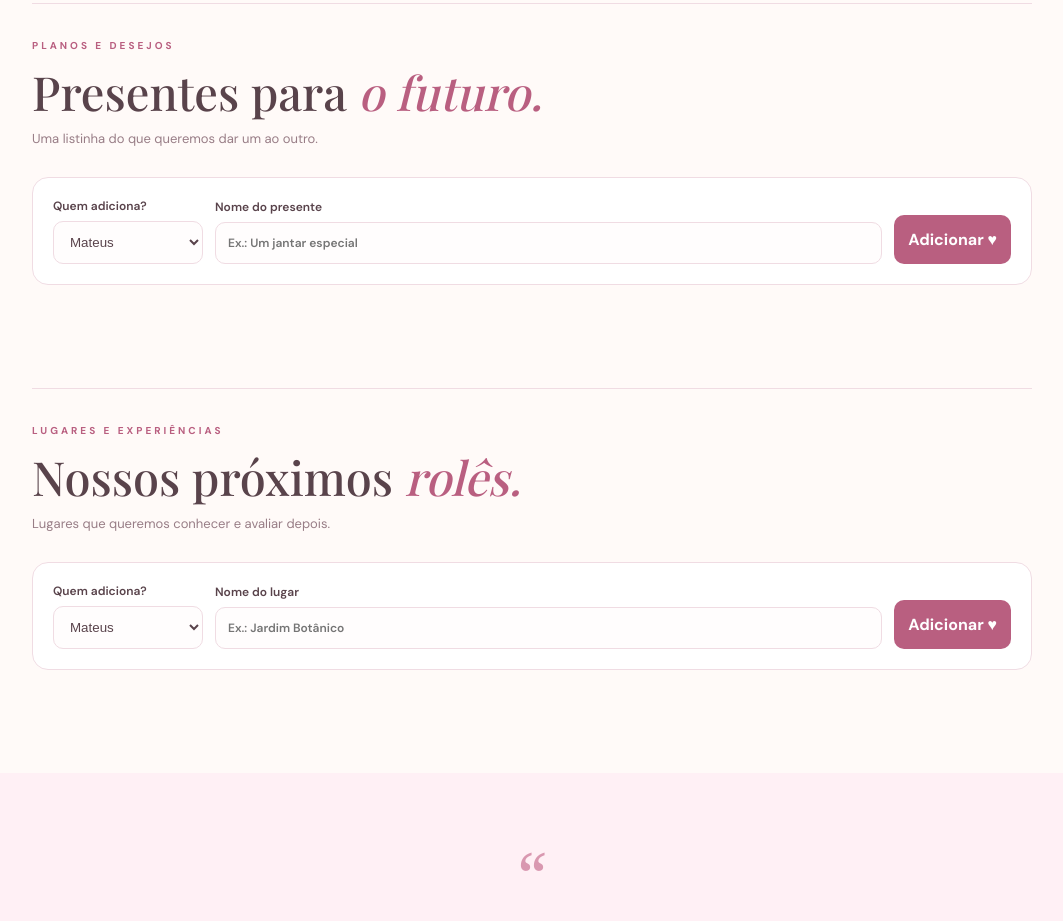
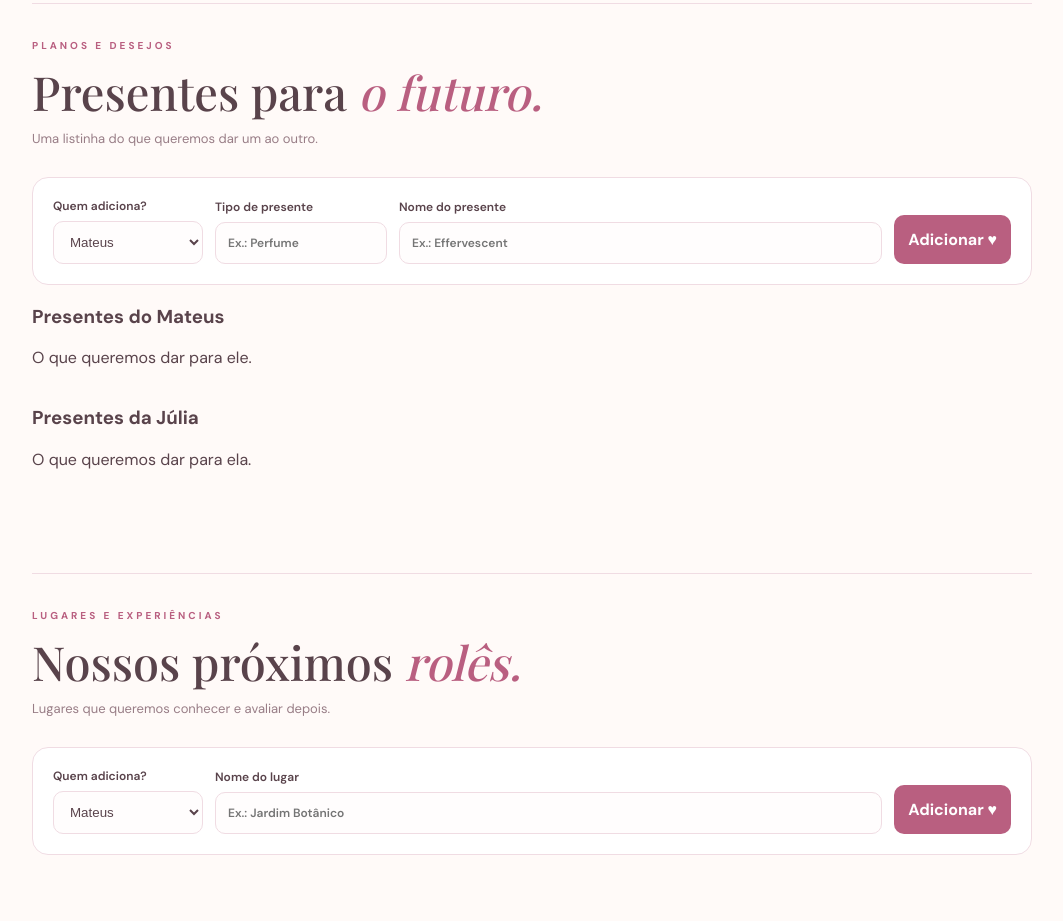
Before and after one commit to mateusrezende07/JU, a plain HTML site: page index.html in a window 1280 px wide. Shown: the part 1259-2180 px from the top of the page, without its empty margins (108-1171 px from the left). Drawn offline with nearby package versions, Linux system fonts and the light colour scheme.

Commit message:
Organiza presentes por destinatário e tipo

```diff
--- a/index.html
+++ b/index.html
@@ -81,8 +81,8 @@
 
 <section class="couple-section" id="presentes">
  <div class="section-heading"><div><span class="eyebrow">PLANOS E DESEJOS</span><h2>Presentes para <em>o futuro.</em></h2><p class="section-intro">Uma listinha do que queremos dar um ao outro.</p></div></div>
- <div class="couple-form-row"><label>Quem adiciona?<select id="giftCreator"><option>Mateus</option><option>Júlia</option></select></label><label class="grow">Nome do presente<input id="giftName" maxlength="90" placeholder="Ex.: Um jantar especial"></label><button class="submit-button compact" id="saveGift" type="button">Adicionar ♥</button></div>
- <p class="status-message" id="giftStatus"></p><div class="couple-list" id="giftList"></div>
+ <div class="couple-form-row gift-form-row"><label>Quem adiciona?<select id="giftCreator"><option>Mateus</option><option>Júlia</option></select></label><label>Tipo de presente<input id="giftType" maxlength="50" placeholder="Ex.: Perfume"></label><label class="grow">Nome do presente<input id="giftName" maxlength="90" placeholder="Ex.: Effervescent"></label><button class="submit-button compact" id="saveGift" type="button">Adicionar ♥</button></div>
+ <p class="status-message" id="giftStatus"></p><div class="gift-columns"><div class="gift-column"><h3>Presentes do Mateus</h3><p class="gift-subtitle">O que queremos dar para ele.</p><div class="couple-list" id="giftListMateus"></div></div><div class="gift-column"><h3>Presentes da Júlia</h3><p class="gift-subtitle">O que queremos dar para ela.</p><div class="couple-list" id="giftListJulia"></div></div></div>
 </section>
 <section class="couple-section" id="roles">
  <div class="section-heading"><div><span class="eyebrow">LUGARES E EXPERIÊNCIAS</span><h2>Nossos próximos <em>rolês.</em></h2><p class="section-intro">Lugares que queremos conhecer e avaliar depois.</p></div></div>
```
